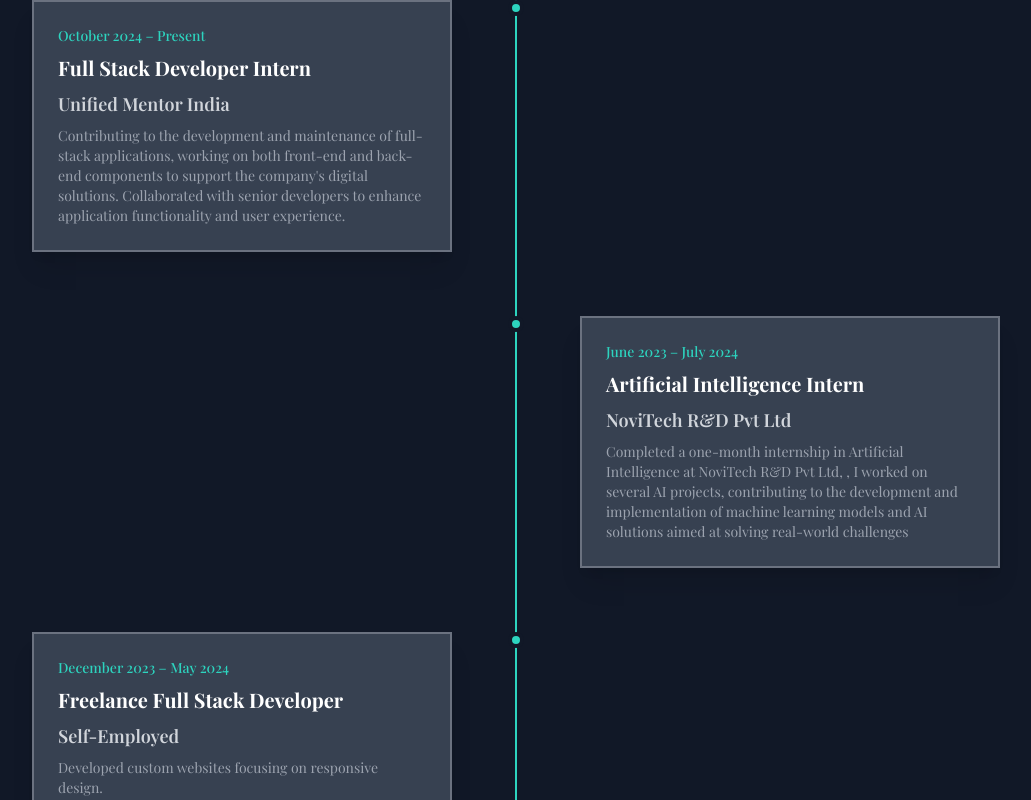
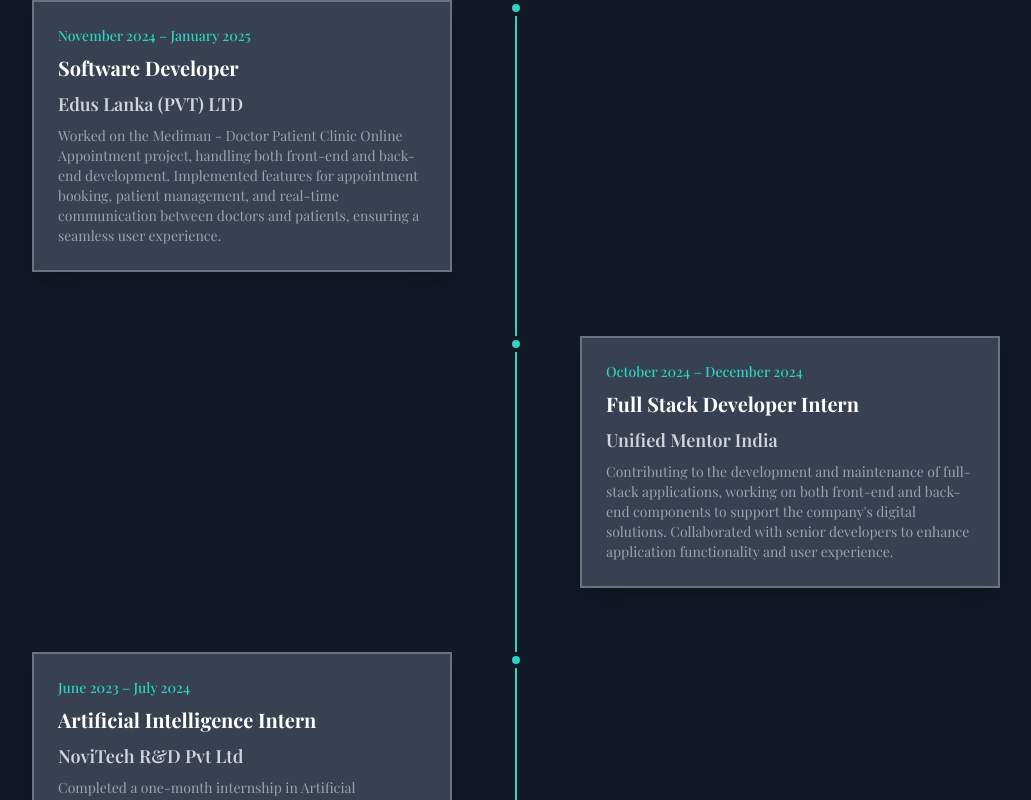
Before and after one commit to Usamafuward/portfolio, a React (Vite) app: page /experiences in a window 1280 px wide. Shown: the part 520-1320 px from the top of the page, without its empty margins (124-1155 px from the left). Built offline with nearby package versions, Linux system fonts and the light colour scheme.

Commit message:
Portfolio changed

```diff
--- a/src/pages/Experiences.jsx
+++ b/src/pages/Experiences.jsx
@@ -36,22 +36,30 @@
       company: "Kainovation Technologies",
     },
     {
+      title: "Software Developer",
+      description:
+        "Worked on the Mediman - Doctor Patient Clinic Online Appointment project, handling both front-end and back-end development. Implemented features for appointment booking, patient management, and real-time communication between doctors and patients, ensuring a seamless user experience.",
+      duration: "November 2024 – January 2025",
+      company: "Edus Lanka (PVT) LTD",
+    },
+    {
       title: "Full Stack Developer Intern",
       description:
         "Contributing to the development and maintenance of full-stack applications, working on both front-end and back-end components to support the company's digital solutions. Collaborated with senior developers to enhance application functionality and user experience.",
-      duration: "October 2024 – Present",
+      duration: "October 2024 – December 2024",
       company: "Unified Mentor India",
     },
     {
       title: "Artificial Intelligence Intern",
       description:
-        "Completed a one-month internship in Artificial Intelligence at NoviTech R&D Pvt Ltd, , I worked on several AI projects, contributing to the development and implementation of machine learning models and AI solutions aimed at solving real-world challenges",
+        "Completed a one-month internship in Artificial Intelligence at NoviTech R&D Pvt Ltd. Worked on several AI projects, contributing to the development and implementation of machine learning models and AI solutions aimed at solving real-world challenges.",
       duration: "June 2023 – July 2024",
       company: "NoviTech R&D Pvt Ltd",
     },
     {
       title: "Freelance Full Stack Developer",
-      description: "Developed custom websites focusing on responsive design.",
+      description:
+        "Designed and developed custom web applications tailored to client requirements, focusing on responsive and user-friendly interfaces. Built scalable backend architectures using Node.js and MongoDB, integrated third-party APIs, and optimized performance for seamless user experiences.",
       duration: "December 2023 – May 2024",
       company: "Self-Employed",
     },
@@ -63,6 +71,7 @@
       company: "UCSC",
     },
   ];
+
 
   return (
     <section className="min-h-screen" ref={ref}>
```
